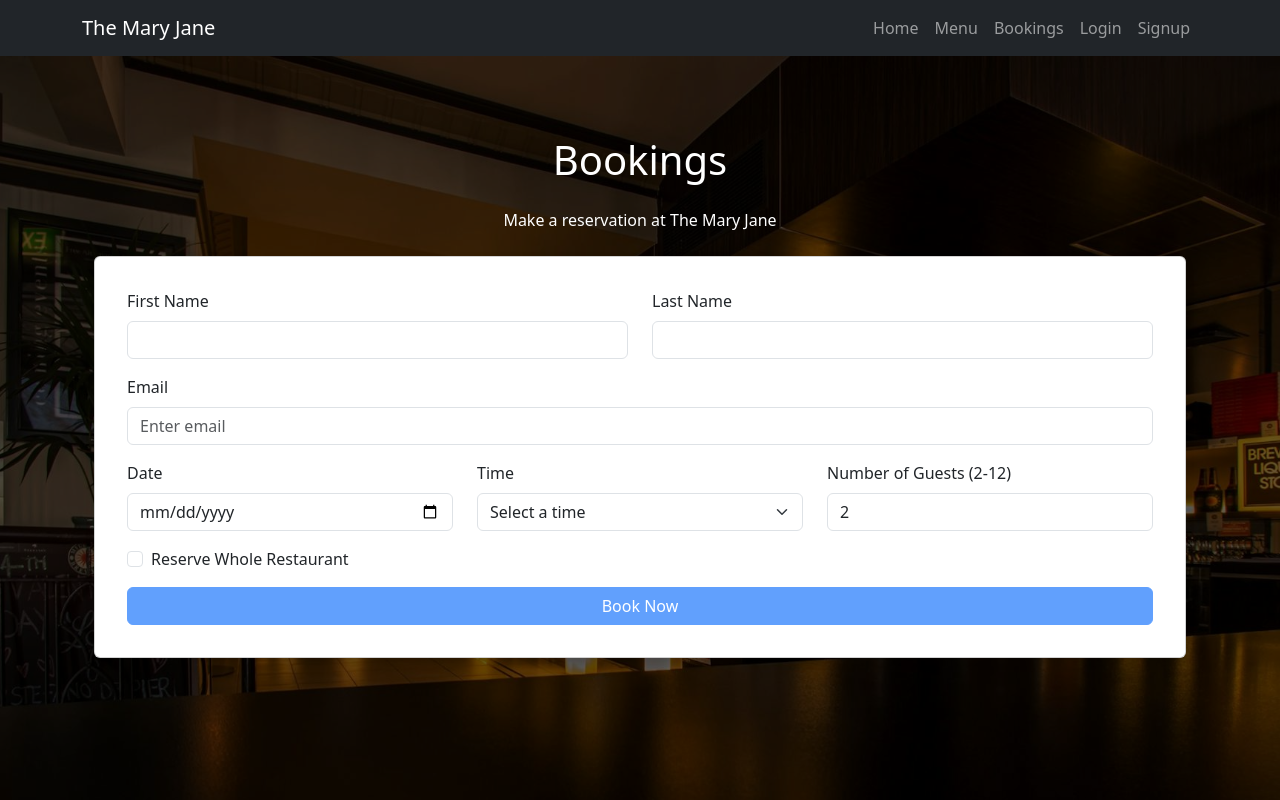
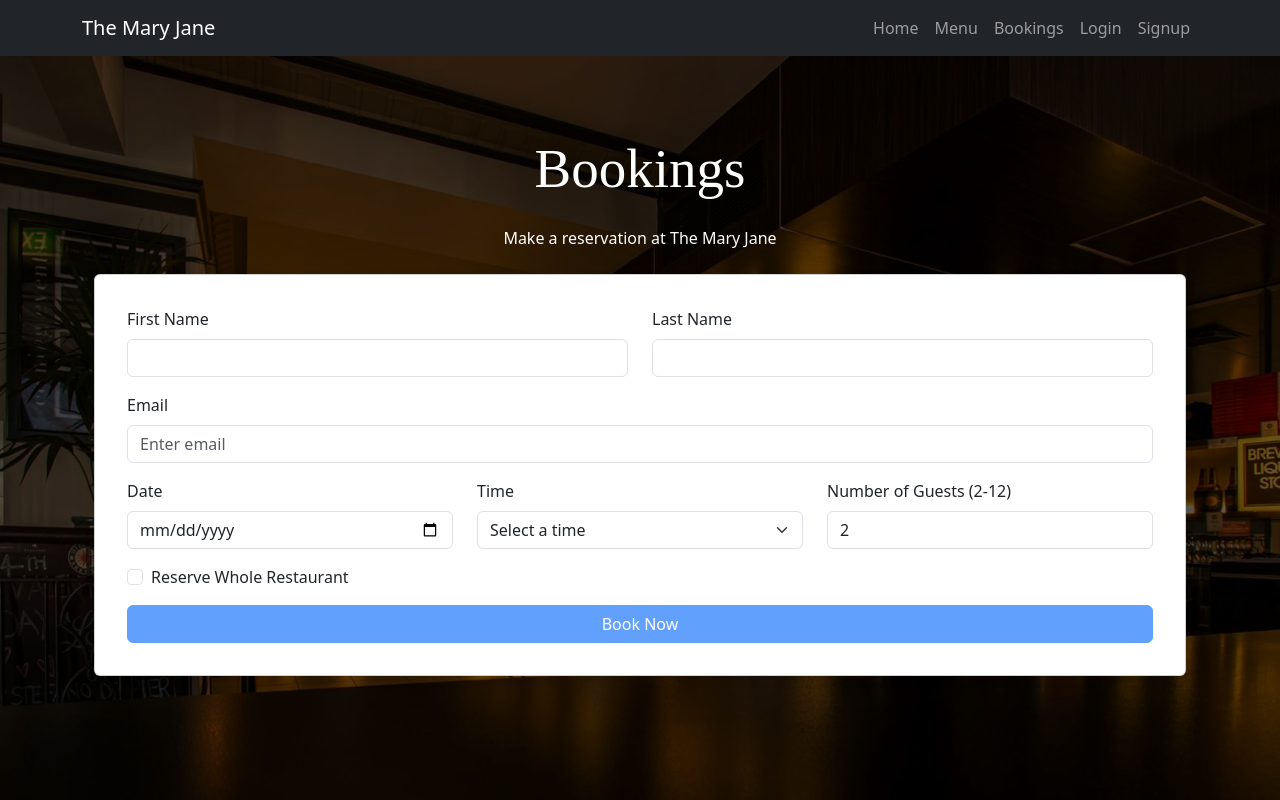
Before and after one commit to CHAMPION316/mary_jane_restaurant, a React (Create React App) app in the folder frontend/: page /bookings in a window 1280 px wide. Shown: the top 800 px of the page. Built offline with nearby package versions, Linux system fonts and the light colour scheme; a web font is replaced by a local one.

Commit message:
Change font for Bookings <h1> element

```diff
--- a/frontend/src/pages/Bookings.js
+++ b/frontend/src/pages/Bookings.js
@@ -27,7 +27,7 @@ const Bookings = () => {
       >
       <Container className="position-relative" style={{ zIndex: 1, paddingTop: 32, marginTop: 0 }}>
         <div className="container mt-5">
-          <h1 className="text-center mb-4 text-white booking-title">Bookings</h1>
+          <h1 className="text-center mb-4 text-white jacques-title">Bookings</h1>
           <p className="text-center mb-4 text-white">Make a reservation at The Mary Jane</p>
           <BookingForm />
         </div>
```
